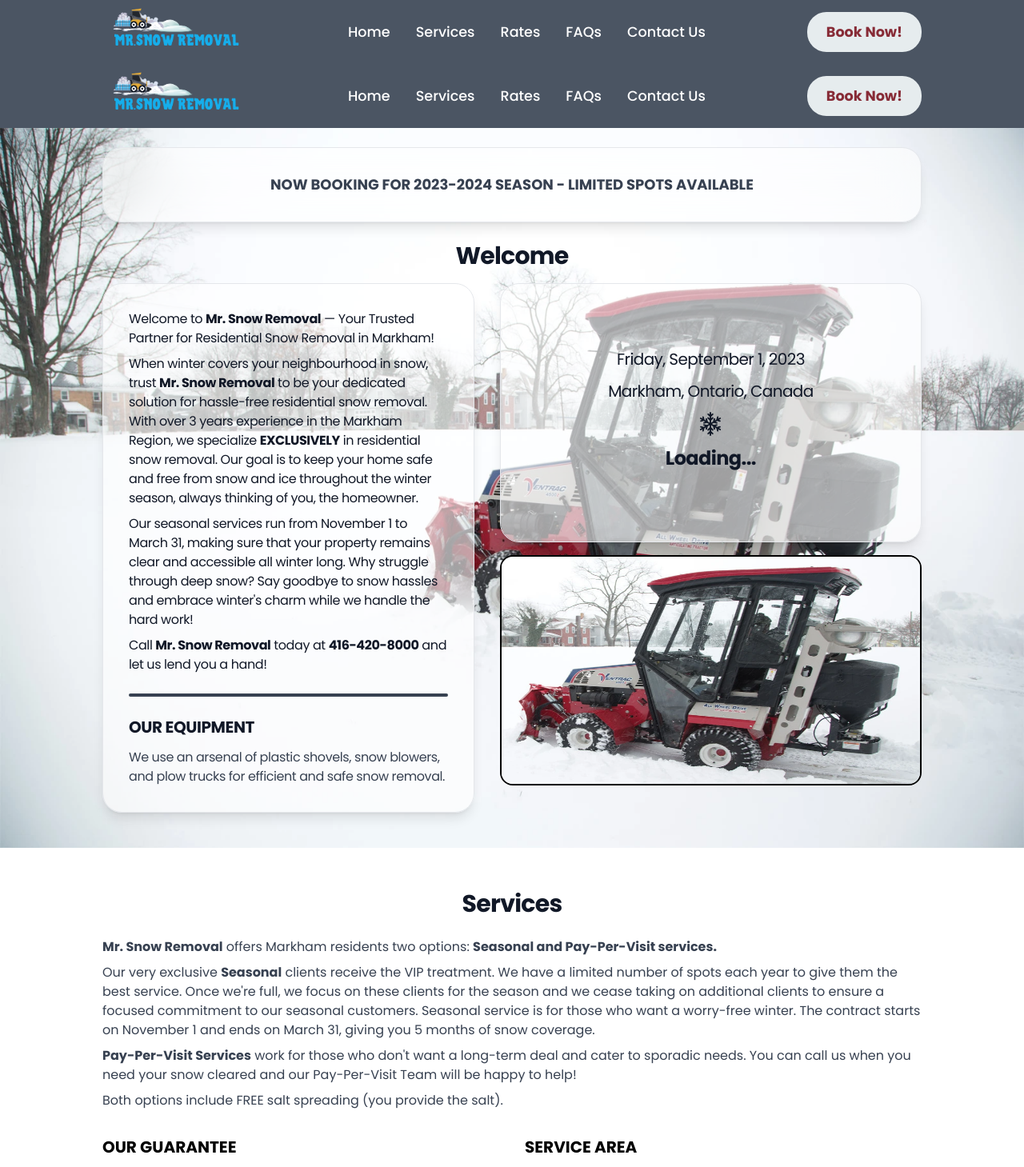
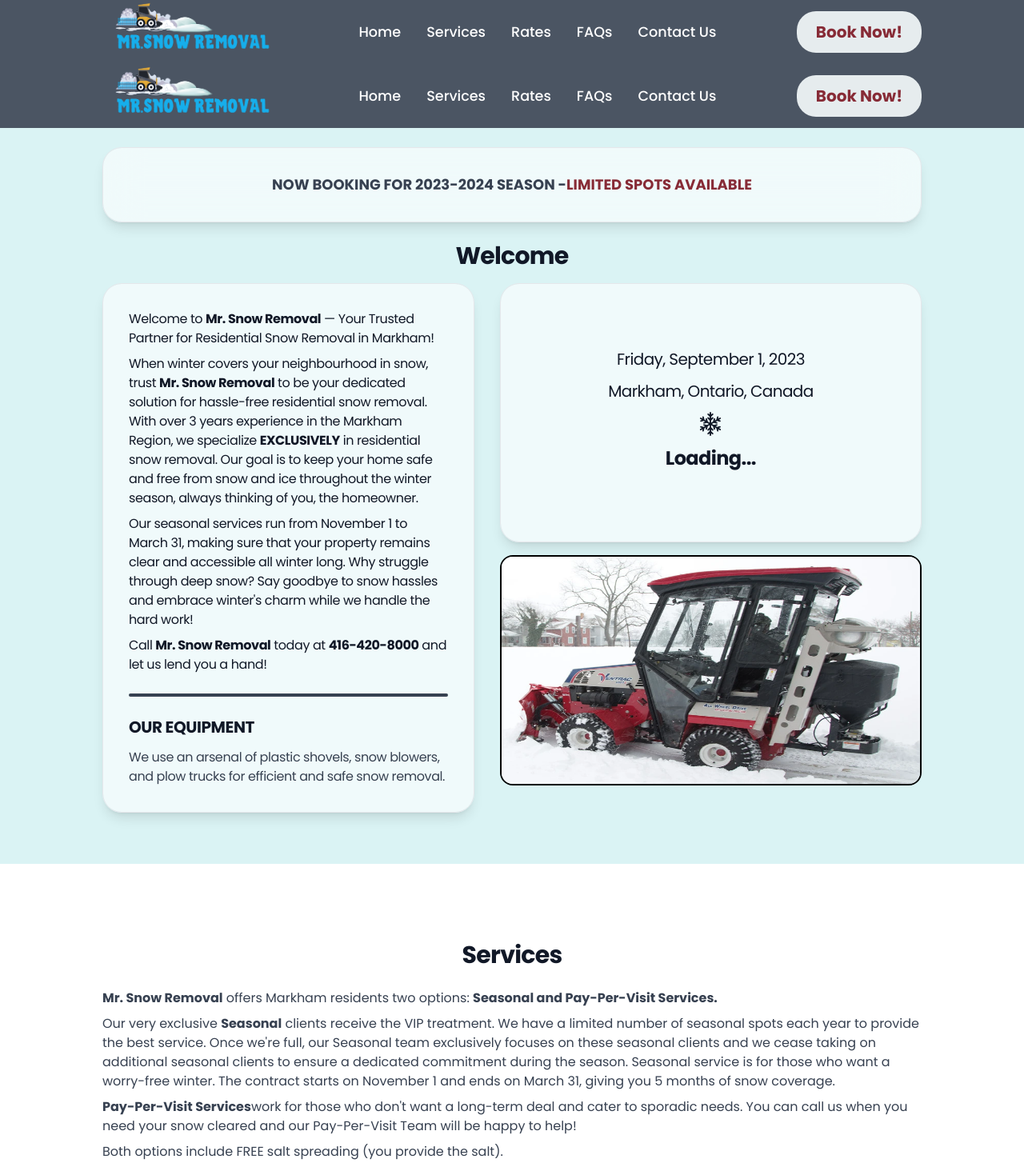
Before and after one commit to arthathagary/snowRemovalSide, a Next.js app: page /HomePage in a window 1280 px wide. Shown: the top 1459 px of the page at 80% size. Built offline with nearby package versions, Linux system fonts and the light colour scheme; no server answers; grey boxes are pictures that could not be loaded.

Commit message:
Rewrite content

```diff
--- a/src/components/HeroSection/HeroSection.jsx
+++ b/src/components/HeroSection/HeroSection.jsx
@@ -31,13 +31,13 @@
 
   return (
     <section className="md:mb-20">
-    <Image src={heroBg} alt="hero-bg" className="hidden md:flex md:absolute  z-10 md:h-[900px]"/>
-    <main ref={ref} id="home" className="w-full md:px-32 px-8 relative z-30 md:bg-transparent bg-[#DAF3F4]">
+
+    <main ref={ref} id="home" className="w-full md:px-32 px-8 z-30 bg-[#DAF3F4]">
     <div className="pt-6">
       <TopBanner />
       </div>
       <h1>Welcome</h1>
-      <div className="md:flex md:gap-8 mb-8">
+      <div className="md:flex md:gap-8 pb-16">
       <motion.div
       variants={{
           hidden: { y: "100vw", opacity: 0 },
--- a/src/components/HeroSection/TopBanner.jsx
+++ b/src/components/HeroSection/TopBanner.jsx
@@ -4,9 +4,9 @@
   return (
     <div className="px-4 py-2 rounded-lg mb-6  bg-white shadow-lg sm:rounded-3xl sm:p-8 bg-clip-padding bg-opacity-60 border border-gray-200 backdrop-blur-xl">
       <div className="text-base leading-6 font-bold sm:text-lg sm:leading-7">
-        <p className="flex justify-center">
-        NOW BOOKING FOR 2023-2024 SEASON - LIMITED SPOTS AVAILABLE
-        </p>
+        <Link href="/#payment"><p className="flex justify-center">
+        NOW BOOKING FOR 2023-2024 SEASON - <span className="text-[#872B36]">LIMITED SPOTS AVAILABLE</span>
+        </p></Link>
         {/* <Link href="/#payment"><button className="text-[#872B36]">Book Now!</button></Link> */}
       </div>
     </div>
--- a/src/components/NavBar/NavBar.jsx
+++ b/src/components/NavBar/NavBar.jsx
@@ -23,7 +23,7 @@
   return (
     <nav className='flex justify-between w-full h-[80px] items-center md:px-32 px-8 bg-gray-600 sticky top-0 z-40'>
 
-        <Image src={logo} alt='logo' width={180}/>
+        <Image src={logo} alt='logo' width={220}/>
 
         {/* {Desktop Menus} */}
 
@@ -35,7 +35,7 @@
                 <li className='text-[1.1rem] text-white hover:text-[#bfecec] font-medium'><Link href="/ContactUs" passHref>Contact Us</Link></li>
             </ul>
 
-        <Link href="/#payment"><button className='group hidden md:flex bg-[#E6ECEE] py-3 px-6 rounded-3xl text-[1.1rem] text-[#872B36] font-bold'><span>Book Now!</span></button></Link>
+        <Link href="/#payment"><button className='group hidden md:flex bg-[#E6ECEE] py-3 px-6 rounded-3xl text-xl text-[#872B36] font-bold'><span>Book Now!</span></button></Link>
 
         {/* {Hamburger Button} */}
         <div onClick={handleClick} className='z-50 md:hidden cursor-pointer'>
--- a/src/components/RatesSection/RatesSection.jsx
+++ b/src/components/RatesSection/RatesSection.jsx
@@ -160,12 +160,12 @@
       </div>
       <div className='md:w-2/3'>
     <ul className=''>
-      <li className='mb-6 flex items-baseline text-gray-700 gap-3'><span><MdStars color='black'/></span><span><span className='font-semibold text-gray-900 block mb-2 pt-6'>For Seasonal Contracts:</span> Our seasonal contracts encompass the driveway, walkway, and front steps/porch. Additional charges apply for sidewalks and boulevards. To book a Seasonal Contract you can use our Online Select Package Tool or call us at <span className='font-semibold text-gray-800'>416-420-8000</span></span></li>
-      <li className='mb-6 flex items-baseline text-gray-700 gap-3'><span><MdStars color='black'/></span><span><span className='font-semibold text-gray-900 block mb-2'>For Pay-Per-Visit Pricing:</span> Pay-Per-Visit pricing is calculated per visit and includes the driveway, walkway, sidewalk, boulder's and front steps/porch. Call us  at  <span className='font-semibold text-gray-800'>416-420-8000</span> for a custom quote.</span></li>
-      <li className='mb-6 flex items-baseline text-gray-700  gap-3'><span><MdStars color='black'/></span><span><span className='font-semibold text-gray-900 block mb-2'>Regarding Driveways with Municipal Boulevards:</span> Driveways featuring municipal boulevards will be billed according to their size.</span></li>
-      <li className='mb-6 flex items-baseline text-gray-700  gap-3'><span><MdStars color='black'/></span><span><span className='font-semibold text-gray-900 block mb-2'>Flexibility in Pricing:</span> We understand that some properties may have more extensive walkways, sidewalks, or require extra clearance. In such cases, price adjustments will be applied accordingly. The illustrations and pricing is subject to change per property.</span></li>
-      <li className='mb-6 flex items-baseline text-gray-700  gap-3'><span><MdStars color='black'/></span><span><span className='font-semibold text-gray-900 block mb-2'>Free Salt Spreading:</span> Rest assured, if you provide your salt, we'll distribute it at no extra cost.</span></li>
-      <li className='mb-6 flex items-baseline text-gray-700  gap-3'><span><MdStars color='black'/></span><span><span className='font-semibold text-gray-900 block mb-2'>Tax Information:</span> Please note that the prices listed exclude taxes.</span></li>
+      <li className='mb-6 flex items-baseline text-gray-700 gap-3'><span><MdStars color='black'/></span><span><span className='font-semibold text-gray-900 pt-6'>For Seasonal Contracts:</span> Our seasonal contracts encompass the driveway, walkway, and front steps/porch. Additional charges apply for sidewalks and boulevards. To book a Seasonal Contract you can use our Online Select Package Tool or call us at <span className='font-semibold text-gray-800'>416-420-8000</span></span></li>
+      <li className='mb-6 flex items-baseline text-gray-700 gap-3'><span><MdStars color='black'/></span><span><span className='font-semibold text-gray-900'>For Pay-Per-Visit Pricing:</span> Pay-Per-Visit pricing is calculated per visit and includes the driveway, walkway, sidewalk, boulder's and front steps/porch. Call us  at  <span className='font-semibold text-gray-800'>416-420-8000</span> for a custom quote.</span></li>
+      <li className='mb-6 flex items-baseline text-gray-700  gap-3'><span><MdStars color='black'/></span><span><span className='font-semibold text-gray-900'>Regarding Driveways with Municipal Boulevards:</span> Driveways featuring municipal boulevards will be billed according to their size.</span></li>
+      <li className='mb-6 flex items-baseline text-gray-700  gap-3'><span><MdStars color='black'/></span><span><span className='font-semibold text-gray-900'>Flexibility in Pricing:</span> We understand that some properties may have more extensive walkways, sidewalks, or require extra clearance. In such cases, price adjustments will be applied accordingly. The illustrations and pricing is subject to change per property.</span></li>
+      <li className='mb-6 flex items-baseline text-gray-700  gap-3'><span><MdStars color='black'/></span><span><span className='font-semibold text-gray-900'>Free Salt Spreading:</span> Rest assured, if you provide your salt, we'll distribute it at no extra cost.</span></li>
+      <li className='mb-6 flex items-baseline text-gray-700  gap-3'><span><MdStars color='black'/></span><span><span className='font-semibold text-gray-900'>Tax Information:</span> Please note that the prices listed exclude taxes.</span></li>
       </ul>
 
       <h3 className='text-gray-900 font-semibold mt-10 text-xl'>Contact us for a custom quote for larger properties.</h3>
--- a/src/components/ServicesSection/ServicesSection.jsx
+++ b/src/components/ServicesSection/ServicesSection.jsx
@@ -30,15 +30,15 @@
         transition={{ type: "spring", stiffness: 30 }}
     >
     <h1 className='md:mb-6'>Services</h1>
-    <p className='mb-2'><span className='font-semibold'>Mr. Snow Removal</span> offers Markham residents two options: <span className='font-semibold'>Seasonal and Pay-Per-Visit services.</span> </p>
+    <p className='mb-2'><span className='font-semibold'>Mr. Snow Removal</span> offers Markham residents two options: <span className='font-semibold'>Seasonal and Pay-Per-Visit Services.</span> </p>
 
 
 
-<p className='mb-2'>Our very exclusive <span className='font-semibold'>Seasonal</span> clients receive the VIP treatment. We have a limited number of spots each year to give them the best service. Once we're full, we focus on these clients for the season and we cease taking on additional clients to ensure a focused commitment to our seasonal customers. Seasonal service is for those who want a worry-free winter. The contract starts on November 1 and ends on March 31, giving you 5 months of snow coverage. </p>
+<p className='mb-2'>Our very exclusive <span className='font-semibold'>Seasonal</span> clients receive the VIP treatment. We have a limited number of seasonal spots each year to provide the best service. Once we're full, our Seasonal team exclusively focuses on these seasonal clients and we cease taking on additional seasonal clients to ensure a dedicated commitment during the season. Seasonal service is for those who want a worry-free winter. The contract starts on November 1 and ends on March 31, giving you 5 months of snow coverage. </p>
 
 
 
-<p className='mb-2'><span className='font-bold'>Pay-Per-Visit Services</span> work for those who don't want a long-term deal and cater to sporadic needs. You can call us when you need your snow cleared and our Pay-Per-Visit Team will be happy to help!</p>
+<p className='mb-2'><span className='font-bold'>Pay-Per-Visit Services</span>work for those who don't want a long-term deal and cater to sporadic needs. You can call us when you need your snow cleared and our Pay-Per-Visit Team will be happy to help!</p>
 <p>
 Both options include FREE salt spreading (you provide the salt).</p>
     </motion.div>
```
